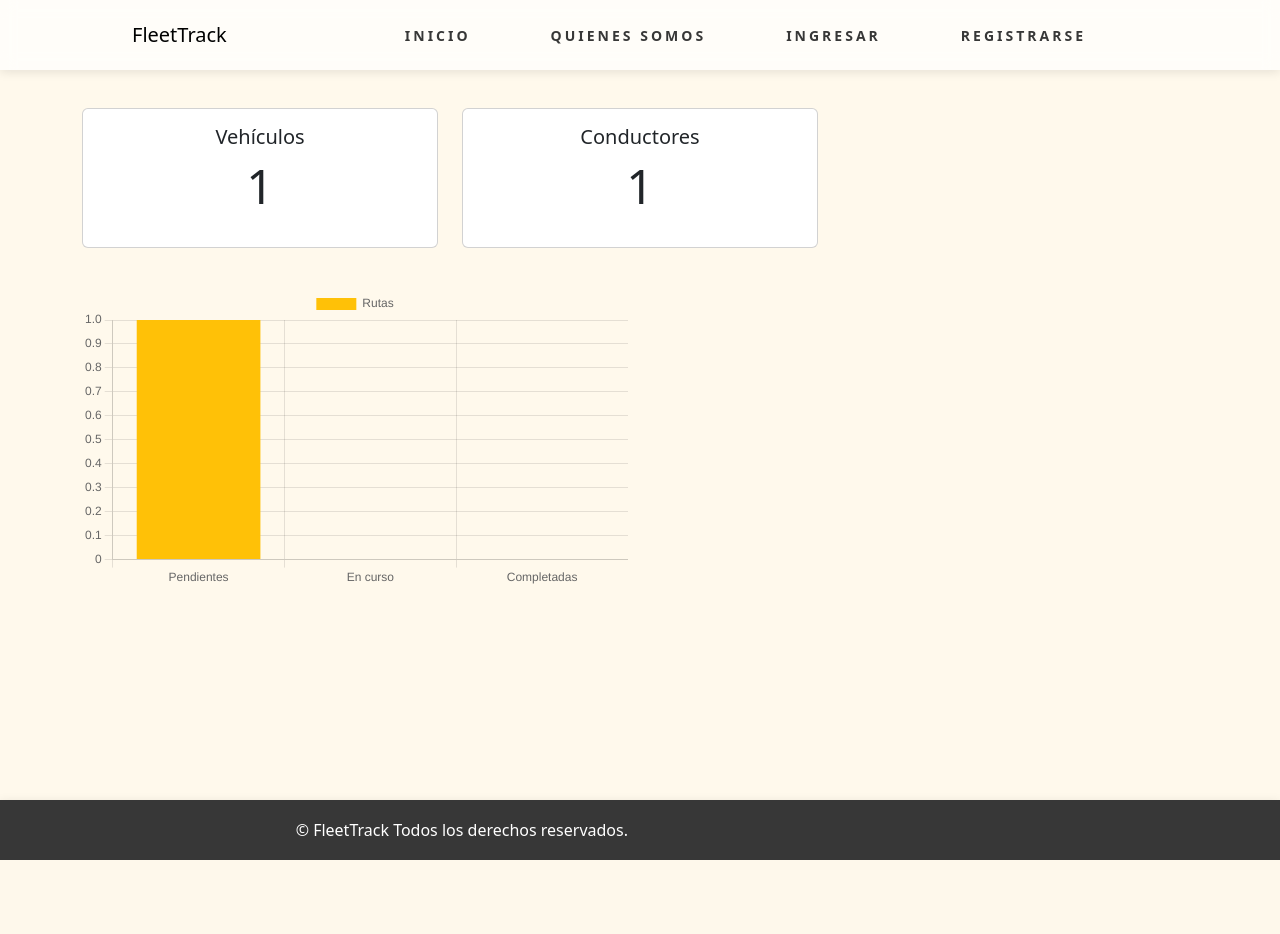
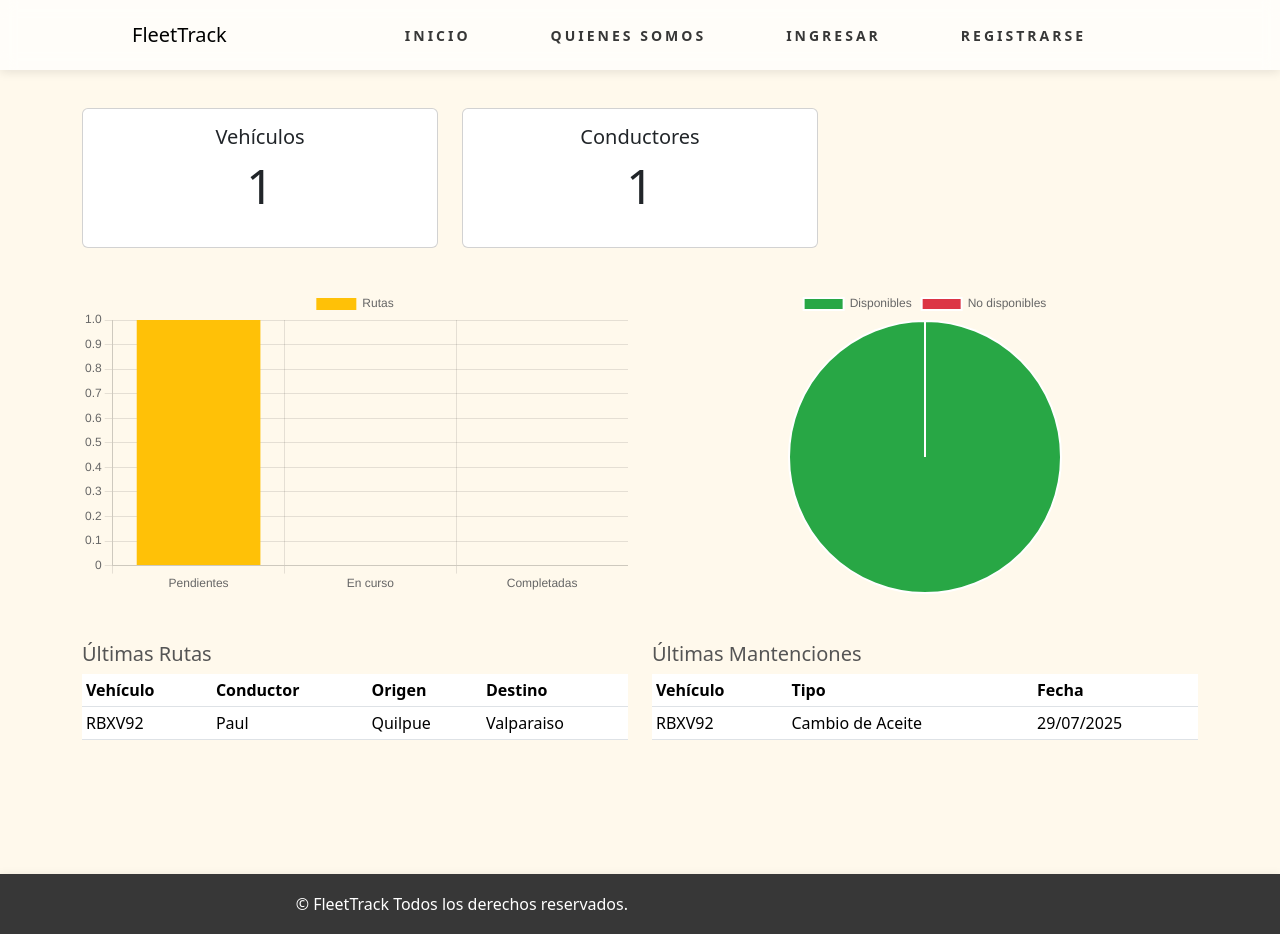
Before and after one commit to P4ulGM/IngSoftware2025-SDG-Flota-Vehiculos, a Django app: page /dashboard/ in a window 1280 px wide. Before the commit the page ends 860 px from the top, so only its background shows below. Run offline with Django 5.2, Linux system fonts and the light colour scheme; data comes from the database, SQL or seed files in the repository.

Commit message:
Add notifications feature and enhance dashboard

```diff
--- a/flotaWeb/flotaApp/admin.py
+++ b/flotaWeb/flotaApp/admin.py
@@ -1,5 +1,5 @@
 from django.contrib import admin
-from .models import Logistico, Supervisor, Jefe, Vehiculo, Conductor, Ruta, Mantencion
+from .models import Logistico, Supervisor, Jefe, Vehiculo, Conductor, Ruta, Mantencion, Notificacion
 
 # Register your models here.
 admin.site.register(Logistico)
@@ -7,6 +7,7 @@ admin.site.register(Supervisor)
 admin.site.register(Jefe)
 admin.site.register(Vehiculo)
 admin.site.register(Conductor)
+admin.site.register(Notificacion)
 
 @admin.register(Ruta)
 class RutaAdmin(admin.ModelAdmin):
--- /dev/null
+++ b/flotaWeb/flotaApp/context_processors.py
@@ -0,0 +1,8 @@
+from .models import Notificacion
+
+def notificaciones(request):
+    if request.user.is_authenticated:
+        count = Notificacion.objects.filter(usuario=request.user, leido=False).count()
+    else:
+        count = 0
+    return {'notificaciones_no_leidas': count}
--- a/flotaWeb/flotaApp/models.py
+++ b/flotaWeb/flotaApp/models.py
@@ -252,3 +252,16 @@ class Mantencion(models.Model):
         verbose_name = "Mantención"
         verbose_name_plural = "Mantenciones"
         ordering = ['-fecha_hora']
+
+
+class Notificacion(models.Model):
+    usuario = models.ForeignKey(User, on_delete=models.CASCADE, related_name='notificaciones')
+    mensaje = models.CharField(max_length=255)
+    leido = models.BooleanField(default=False)
+    fecha = models.DateTimeField(auto_now_add=True)
+
+    def __str__(self):
+        return f"{self.usuario.username}: {self.mensaje[:20]}"
+
+    class Meta:
+        ordering = ['-fecha']
--- a/flotaWeb/flotaApp/templates/app/base.html
+++ b/flotaWeb/flotaApp/templates/app/base.html
@@ -27,6 +27,11 @@
                 <li class="nav-item">
                   <a class="nav-link" href="{% url 'nosotros' %}">Quienes somos</a>
                 </li>
+                {% if request.user.is_authenticated %}
+                <li class="nav-item">
+                  <a class="nav-link" href="{% url 'notificaciones' %}">Notificaciones{% if notificaciones_no_leidas %} <span class="badge bg-danger">{{ notificaciones_no_leidas }}</span>{% endif %}</a>
+                </li>
+                {% endif %}
                 {% if request.user.is_authenticated %}
                 <li class="nav-item">
                   <a class="nav-link" href="{% url 'dashboard' %}">Dashboard</a>
--- a/flotaWeb/flotaApp/templates/app/dashboard.html
+++ b/flotaWeb/flotaApp/templates/app/dashboard.html
@@ -24,8 +24,57 @@
                 </div>
             </div>
             <div class="row">
-                <div class="col-12 col-lg-6">
+                <div class="col-12 col-lg-6 mb-4">
                     <canvas id="rutasChart" height="300"></canvas>
+                </div>
+                <div class="col-12 col-lg-6 mb-4">
+                    <canvas id="vehiculosChart" height="300"></canvas>
+                </div>
+            </div>
+
+            <div class="row mt-4">
+                <div class="col-md-6">
+                    <h5>Últimas Rutas</h5>
+                    <table class="table table-sm">
+                        <thead>
+                            <tr>
+                                <th>Vehículo</th><th>Conductor</th><th>Origen</th><th>Destino</th>
+                            </tr>
+                        </thead>
+                        <tbody>
+                            {% for r in ultimas_rutas %}
+                            <tr>
+                                <td>{{ r.vehiculo.patente }}</td>
+                                <td>{{ r.conductor.nombre }}</td>
+                                <td>{{ r.origen }}</td>
+                                <td>{{ r.destino }}</td>
+                            </tr>
+                            {% empty %}
+                            <tr><td colspan="4">No hay rutas recientes</td></tr>
+                            {% endfor %}
+                        </tbody>
+                    </table>
+                </div>
+                <div class="col-md-6">
+                    <h5>Últimas Mantenciones</h5>
+                    <table class="table table-sm">
+                        <thead>
+                            <tr>
+                                <th>Vehículo</th><th>Tipo</th><th>Fecha</th>
+                            </tr>
+                        </thead>
+                        <tbody>
+                            {% for m in ultimas_mantenciones %}
+                            <tr>
+                                <td>{{ m.vehiculo.patente }}</td>
+                                <td>{{ m.get_tipo_mantenimiento_display }}</td>
+                                <td>{{ m.fecha_hora|date:"d/m/Y" }}</td>
+                            </tr>
+                            {% empty %}
+                            <tr><td colspan="3">No hay mantenciones recientes</td></tr>
+                            {% endfor %}
+                        </tbody>
+                    </table>
                 </div>
             </div>
         </div>
@@ -50,5 +99,21 @@ new Chart(ctx, {
         maintainAspectRatio: false
     }
 });
+
+const ctxVeh = document.getElementById('vehiculosChart').getContext('2d');
+new Chart(ctxVeh, {
+    type: 'pie',
+    data: {
+        labels: ['Disponibles', 'No disponibles'],
+        datasets: [{
+            data: [{{ vehiculos_disponibles }}, {{ vehiculos_no_disponibles }}],
+            backgroundColor: ['#28a745', '#dc3545']
+        }]
+    },
+    options: {
+        responsive: true,
+        maintainAspectRatio: false
+    }
+});
 </script>
 {% endblock %}
--- a/flotaWeb/flotaApp/templates/app/home.html
+++ b/flotaWeb/flotaApp/templates/app/home.html
@@ -6,6 +6,7 @@
     <section class="py-5">
         <div class="container text-center">
             <h2 class="mb-4">Bienvenido a FleetTrack</h2>
+            <img src="{% static 'fleet.svg' %}" class="img-fluid mb-4" alt="FleetTrack">
             {% if request.user.is_authenticated %}
                 <a href="{% url 'dashboard' %}" class="btn btn-primary">Ir al Dashboard</a>
             {% else %}
--- a/flotaWeb/flotaApp/urls.py
+++ b/flotaWeb/flotaApp/urls.py
@@ -1,5 +1,5 @@
 from django.urls import path
-from .views import home, register, nosotros, asignar_ruta, ver_ruta, emitir_reporte, hacer_mantencion, dashboard
+from .views import home, register, nosotros, asignar_ruta, ver_ruta, emitir_reporte, hacer_mantencion, dashboard, notificaciones
 
 urlpatterns = [
     path('', home, name='home'),
@@ -10,4 +10,5 @@ urlpatterns = [
     path('emitir_reporte/', emitir_reporte, name='emitir_reporte'),
     path('hacer_mantencion/', hacer_mantencion, name='hacer_mantencion'),
     path('dashboard/', dashboard, name='dashboard'),
+    path('notificaciones/', notificaciones, name='notificaciones'),
 ]
--- a/flotaWeb/flotaApp/views.py
+++ b/flotaWeb/flotaApp/views.py
@@ -2,7 +2,8 @@ from django.shortcuts import render, redirect
 from .forms import CustomUserCreationForm, AsignarRutaForm, RegistrarMantencionForm, GenerarReporteForm
 from django.contrib.auth import authenticate, login
 from django.contrib import messages
-from .models import Ruta, Vehiculo, Conductor, Mantencion
+from .models import Ruta, Vehiculo, Conductor, Mantencion, Supervisor, Notificacion
+from django.contrib.auth.models import User
 from django.http import HttpResponse
 from datetime import datetime, timedelta
 from django.utils import timezone
@@ -38,6 +39,11 @@ def asignar_ruta(request):
         form = AsignarRutaForm(request.POST)
         if form.is_valid():
             ruta = form.save()
+            for supervisor in Supervisor.objects.all():
+                Notificacion.objects.create(
+                    usuario=supervisor.user,
+                    mensaje=f"Nueva ruta asignada a {ruta.conductor.nombre} {ruta.conductor.apellido}"
+                )
             messages.success(request, f'Ruta asignada exitosamente: {ruta.origen} → {ruta.destino}')
             return redirect('asignar_ruta')
         else:
@@ -315,6 +321,20 @@ def hacer_mantencion(request):
     return render(request, 'app/hacer_mantencion.html', context)
 
 
+def notificaciones(request):
+    if not request.user.is_authenticated:
+        return redirect('login')
+
+    if request.method == 'POST':
+        notif_id = request.POST.get('marcar_leida')
+        if notif_id:
+            Notificacion.objects.filter(id=notif_id, usuario=request.user).update(leido=True)
+            return redirect('notificaciones')
+
+    notifs = Notificacion.objects.filter(usuario=request.user).order_by('-fecha')
+    return render(request, 'app/notificaciones.html', {'notificaciones': notifs})
+
+
 def dashboard(request):
     """Vista simple para mostrar un dashboard con conteos básicos."""
     vehiculos_count = Vehiculo.objects.count()
@@ -323,11 +343,21 @@ def dashboard(request):
     en_curso = Ruta.objects.filter(estado='EN_CURSO').count()
     completadas = Ruta.objects.filter(estado='COMPLETADA').count()
 
+    vehiculos_disponibles = Vehiculo.objects.filter(estado='DISPONIBLE').count()
+    vehiculos_no_disponibles = Vehiculo.objects.filter(estado='NO_DISPONIBLE').count()
+
+    ultimas_rutas = Ruta.objects.all().order_by('-fecha_asignacion')[:5]
+    ultimas_mantenciones = Mantencion.objects.all().order_by('-fecha_hora')[:5]
+
     context = {
         'vehiculos_count': vehiculos_count,
         'conductores_count': conductores_count,
         'pendientes': pendientes,
         'en_curso': en_curso,
         'completadas': completadas,
+        'vehiculos_disponibles': vehiculos_disponibles,
+        'vehiculos_no_disponibles': vehiculos_no_disponibles,
+        'ultimas_rutas': ultimas_rutas,
+        'ultimas_mantenciones': ultimas_mantenciones,
     }
     return render(request, 'app/dashboard.html', context)
--- a/flotaWeb/flotaWeb/settings.py
+++ b/flotaWeb/flotaWeb/settings.py
@@ -67,6 +67,7 @@ TEMPLATES = [
                 'django.template.context_processors.request',
                 'django.contrib.auth.context_processors.auth',
                 'django.contrib.messages.context_processors.messages',
+                'flotaApp.context_processors.notificaciones',
             ],
         },
     },
```
Also changed, not shown: flotaWeb/flotaApp/templates/app/notificaciones.html (added, +29 -0 lines), flotaWeb/flotaApp/migrations/0006_notificacion.py (added), flotaWeb/flotaApp/static/fleet.svg (added), 1 other file.
